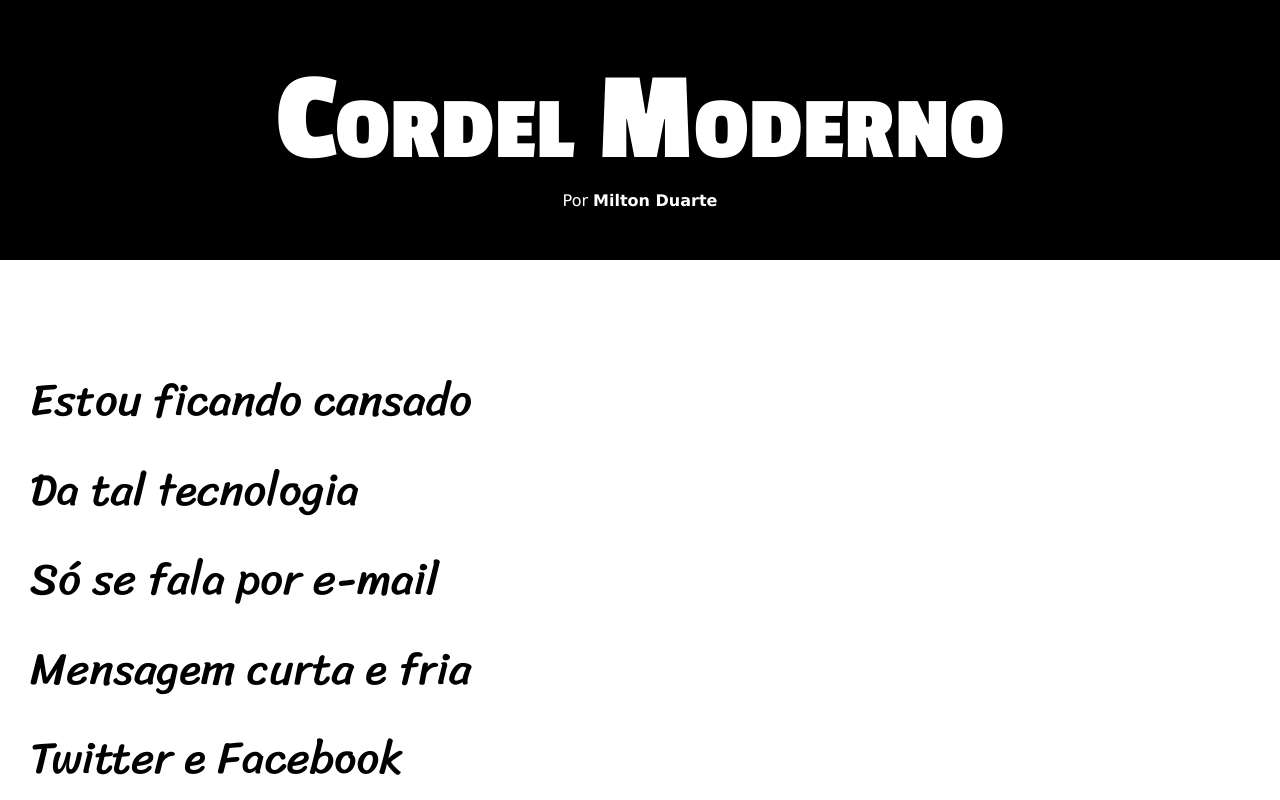
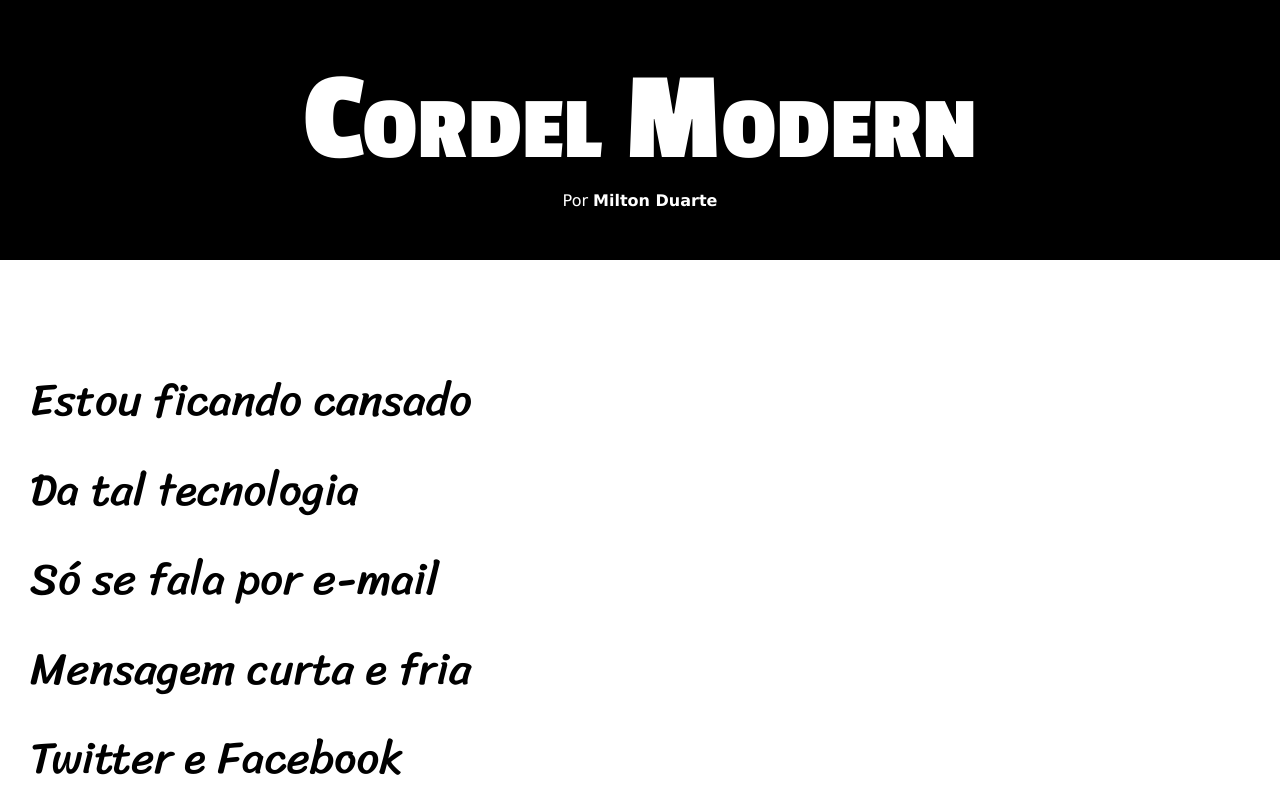
Before and after one commit to pedraocodes/projeto-cordel, a plain HTML site: page index.html in a window 1280 px wide. Shown: the top 800 px of the page. Drawn offline with Linux system fonts and the light colour scheme.

Commit message:
Update index.html

```diff
--- a/index.html
+++ b/index.html
@@ -11,7 +11,7 @@
 <body>
     <header>
         <h1>
-            Cordel Moderno
+            Cordel Modern
         </h1>
         <p>
             Por <a href="https://www.recantodasletras.com.br/poesias/3186743" target="_blank" rel="external">Milton Duarte</a>
```
